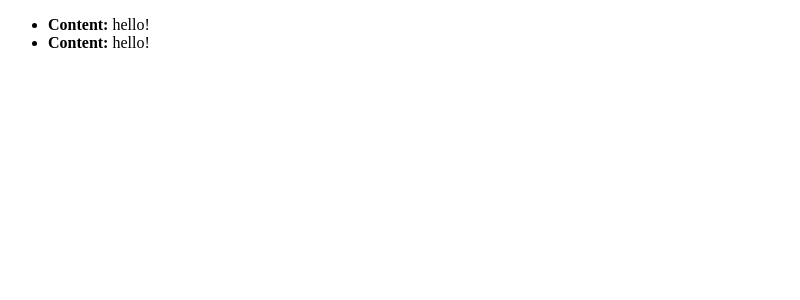
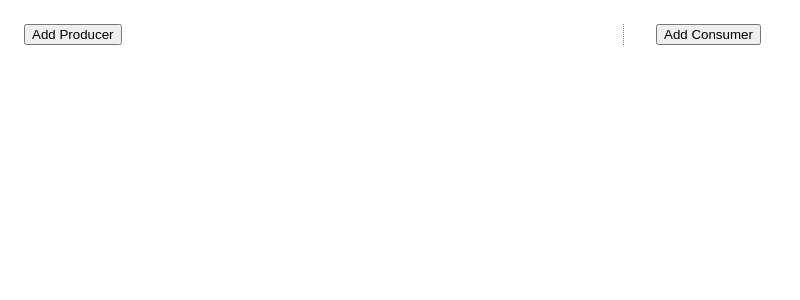
Before and after one commit to jshtab/switchboard-lab, an Angular app: page / in a window 1280 px wide. Shown: the top 300 px of the page, without its empty margins (0-800 px from the left). Built offline with nearby package versions, Linux system fonts and the light colour scheme.

Commit message:
first version of the demo

```diff
--- a/projects/lab-app/src/app/test-channels/channels.ts
+++ b/projects/lab-app/src/app/test-channels/channels.ts
@@ -1,3 +1,6 @@
+import { FormControl, FormGroup } from "@angular/forms";
 import { Channel } from "../channel/channel";
 
-export const StringChannel = Symbol() as Channel<String>
+export type ControlChannelGroup = FormGroup<{string: FormControl<string>}>
+export const stringChannel = Symbol() as Channel<String>
+export const controlChannel = Symbol() as Channel<ControlChannelGroup>
--- a/projects/lab-app/src/app/test-channels/components/test-channels-consumer/test-channels-consumer.component.ts
+++ b/projects/lab-app/src/app/test-channels/components/test-channels-consumer/test-channels-consumer.component.ts
@@ -1,7 +1,7 @@
 import { Component, Optional } from '@angular/core';
 import { of } from 'rxjs';
 import { activeChannel, ActiveChannels, Channels } from '../../../channel/channel';
-import { StringChannel } from '../../channels';
+import { controlChannel, stringChannel } from '../../channels';
 
 @Component({
   selector: 'app-test-channels-consumer',
@@ -10,7 +10,7 @@ import { StringChannel } from '../../channels';
 })
 export class TestChannelsConsumerComponent {
 
-  message$ = activeChannel(this.channels.channels, StringChannel, null);
+  message$ = activeChannel(this.channels.channels, stringChannel, null);
 
   constructor(
     private channels: ActiveChannels
--- /dev/null
+++ b/projects/lab-app/src/app/test-channels/components/test-channels-control/test-channels-control.component.html
@@ -0,0 +1,9 @@
+<ng-template #noContent>
+    <b>No content!</b>
+</ng-template>
+
+<ng-container *ngIf="control$ | async as control; else noContent">
+    <form [formGroup]="control">
+        <input type="text" formControlName="string">
+    </form>
+</ng-container>
--- /dev/null
+++ b/projects/lab-app/src/app/test-channels/components/test-channels-control/test-channels-control.component.ts
@@ -0,0 +1,17 @@
+import { Component } from '@angular/core';
+import { activeChannel, ActiveChannels } from '../../../channel/channel';
+import { controlChannel } from '../../channels';
+
+@Component({
+  selector: 'app-test-channels-control',
+  templateUrl: './test-channels-control.component.html',
+  styleUrls: ['./test-channels-control.component.less']
+})
+export class TestChannelsControlComponent {
+
+  control$ = activeChannel(this.channels.channels, controlChannel, null)
+
+  constructor(
+    private channels: ActiveChannels
+  ) {}
+}
--- a/projects/lab-app/src/app/test-channels/components/test-channels-main/test-channels-main.component.html
+++ b/projects/lab-app/src/app/test-channels/components/test-channels-main/test-channels-main.component.html
@@ -1,9 +1,25 @@
 
-<ul>
-    <li>
-        <app-test-channels-consumer [appChannels]="channels"></app-test-channels-consumer>
-    </li>
-    <li>
-        <app-test-channels-consumer [appChannels]="channels"></app-test-channels-consumer>
-    </li>
-</ul>
+<section id="handles" class="sectionList">
+    <button (click)="addHandle()">Add Producer</button>
+    <section class="handle" *ngFor="let handle of handles">
+        <div class="handleControl">
+            <div class="title">Handle: {{handle}}</div>
+            <button (click)="removeHandle(handle)">Remove</button>
+        </div>
+        <app-test-channels-control [appHandle]="handle"></app-test-channels-control>
+    </section>
+</section>
+<section id="consumers" class="sectionList">
+    <button (click)="addConsumer()">Add Consumer</button>
+    <section class="consumer" *ngFor="let consumer of consumers.controls | keyvalue">
+        <div class="consumerControl">
+            <div class="title">Consumer: {{consumer.key}}</div>
+            <select [formControl]="consumer.value">
+                <option value="">(No Handle)</option>
+                <option *ngFor="let handle of handles" [ngValue]="handle">{{handle}}</option>
+            </select>
+            <button (click)="removeConsumer(consumer.key)">Remove</button>
+        </div>
+        <app-test-channels-consumer *ngIf="consumer.value.valueChanges | async as handle" [appHandle]="handle"></app-test-channels-consumer>
+    </section>
+</section>
--- a/projects/lab-app/src/app/test-channels/components/test-channels-main/test-channels-main.component.less
+++ b/projects/lab-app/src/app/test-channels/components/test-channels-main/test-channels-main.component.less
@@ -0,0 +1,21 @@
+:host {
+    display: grid;
+    grid-template-columns: 1fr 1fr;
+}
+
+:host>* {
+    margin: 1em;
+}
+
+:host>:nth-child(1) {
+    border-right: 0.1em grey dotted;
+}
+
+.sectionList section:not(:last-child) {
+    border-bottom: 0.1em dashed grey;
+}
+
+.sectionList section {
+    margin: 1em;
+    padding: 1em;
+}
--- a/projects/lab-app/src/app/test-channels/components/test-channels-main/test-channels-main.component.ts
+++ b/projects/lab-app/src/app/test-channels/components/test-channels-main/test-channels-main.component.ts
@@ -1,19 +1,83 @@
 import { Component, OnInit } from '@angular/core';
-import { of } from 'rxjs';
+import { FormBuilder, FormControl } from '@angular/forms';
+import { Observable, of, ReplaySubject, switchMap } from 'rxjs';
 import { ChannelMap } from '../../../channel/channel-map';
-import { StringChannel } from '../../channels';
+import { SimpleSwitchboard } from '../../../switchboard/simple-switchboard';
+import { Switchboard } from '../../../switchboard/switchboard';
+import { controlChannel, ControlChannelGroup, stringChannel } from '../../channels';
 
 @Component({
   selector: 'app-test-channels-main',
   templateUrl: './test-channels-main.component.html',
-  styleUrls: ['./test-channels-main.component.less']
+  styleUrls: ['./test-channels-main.component.less'],
+  providers: [
+    {provide: SimpleSwitchboard, useClass: SimpleSwitchboard},
+    {provide: Switchboard, useExisting: SimpleSwitchboard}
+  ]
 })
 export class TestChannelsMainComponent implements OnInit {
 
-  channels = new ChannelMap();
+  constructor(
+    private switchboard: SimpleSwitchboard,
+    private fb: FormBuilder
+  ) {}
+
+  handles: Set<string> = new Set();
+  consumers = this.fb.record<FormControl<string>>({});
+
+  private createHandleForm(): ControlChannelGroup {
+    return this.fb.nonNullable.group({
+      string: this.fb.nonNullable.control('')
+    })
+  }
+
+  private createStringChannel(form: Observable<ControlChannelGroup>): Observable<string> {
+    const replay = new ReplaySubject<string>(1);
+    const values = form.pipe(
+      switchMap((group) => group.controls.string.valueChanges),
+    );
+    values.subscribe(replay);
+    return replay.asObservable();
+  }
+
+  addHandle() {
+    let handle = crypto.randomUUID();
+    while(handle in this.handles) {
+      handle = crypto.randomUUID();
+    }
+    const channels = new ChannelMap();
+    const formChannel$ = of(this.createHandleForm())
+
+    channels.set(controlChannel, formChannel$);
+    channels.set(stringChannel, this.createStringChannel(formChannel$))
+
+    this.switchboard.setHandle(handle, channels);
+    this.handles.add(handle);
+  }
+
+  removeHandle(name: string) {
+    this.handles.delete(name);
+    for(const record in this.consumers.controls) {
+      const control = this.consumers.controls[record];
+      if(control.value == name) {
+        control.reset();
+      }
+    }
+  }
+
+  addConsumer() {
+    let name = crypto.randomUUID();
+    while(name in this.handles) {
+      name = crypto.randomUUID();
+    }
+    this.consumers.addControl(name, this.fb.nonNullable.control(''));
+  }
+
+  removeConsumer(name: string) {
+    this.consumers.removeControl(name);
+  }
 
   ngOnInit(): void {
-    this.channels.set(StringChannel, of("hello!"))
   }
 
 }
```
Also changed, not shown: projects/lab-app/src/app/test-channels/test-channels.module.ts (+8 -2 lines), projects/lab-app/src/app/test-channels/components/test-channels-control/test-channels-control.component.less (added), 1 other file (tests, documents, lock files or other folders).
